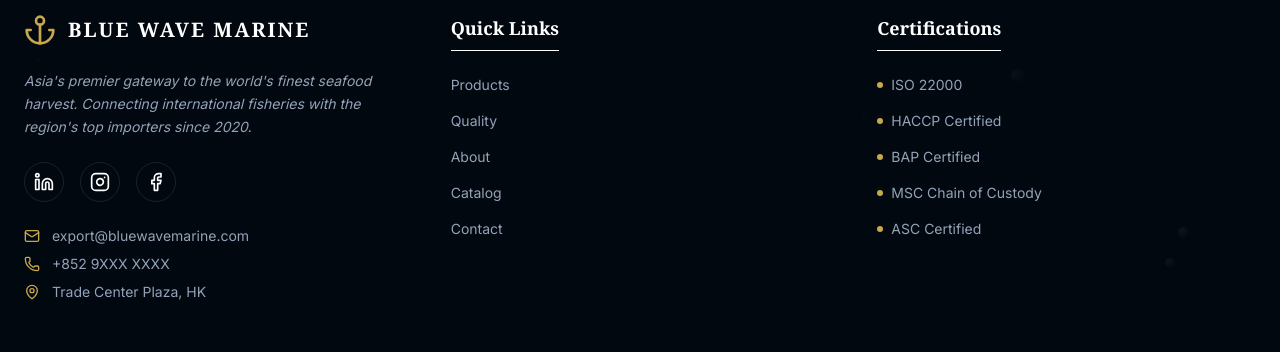
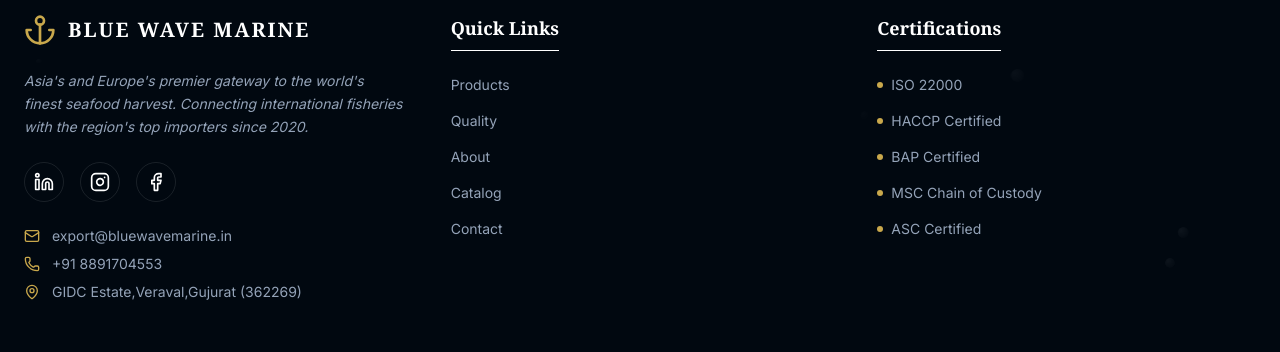
Before and after one commit to Dev-Shah23/Blue-Marine-Wave, a React (Create React App) app: page / in a window 1280 px wide. Shown: the part 5477-5829 px from the top of the page. Built offline with nearby package versions, Linux system fonts and the light colour scheme; no server answers.

Commit message:
Update footer contact information and description

```diff
--- a/src/components/Footer.js
+++ b/src/components/Footer.js
@@ -94,7 +94,7 @@ export default function Footer() {
               </span>
             </div>
             <p className="text-slate-400 text-sm leading-relaxed italic">
-              Asia's premier gateway to the world's finest seafood harvest. Connecting international fisheries with the region's top importers since 2020.
+              Asia's and Europe's premier gateway to the world's finest seafood harvest. Connecting international fisheries with the region's top importers since 2020.
             </p>
             <div className="flex gap-4">
               <a href="#" className="w-10 h-10 rounded-full border border-white/10 flex items-center justify-center hover:bg-[var(--accent-gold)] hover:border-[var(--accent-gold)] transition-all">
@@ -110,15 +110,15 @@ export default function Footer() {
             <ul className="space-y-2 text-sm text-slate-400 mt-6">
               <li className="flex items-center gap-3">
                 <Mail className="w-4 h-4 text-[var(--accent-gold)]" />
-                <span>export@bluewavemarine.com</span>
+                <span>export@bluewavemarine.in</span>
               </li>
               <li className="flex items-center gap-3">
                 <Phone className="w-4 h-4 text-[var(--accent-gold)]" />
-                <span>+852 9XXX XXXX</span>
+                <span>+91 8891704553</span>
               </li>
               <li className="flex items-start gap-3">
                 <MapPin className="w-4 h-4 text-[var(--accent-gold)] mt-0.5" />
-                <span>Trade Center Plaza, HK</span>
+                <span> GIDC Estate,Veraval,Gujurat (362269) </span>
               </li>
             </ul>
           </div>
```
